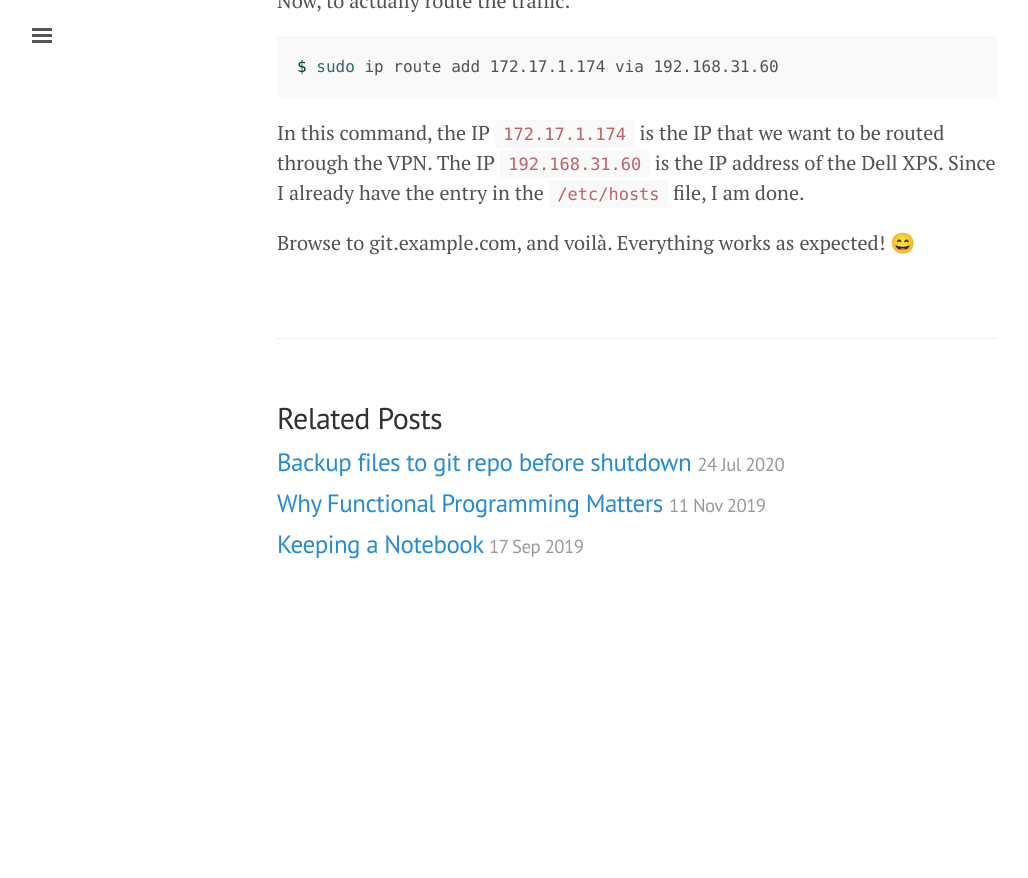
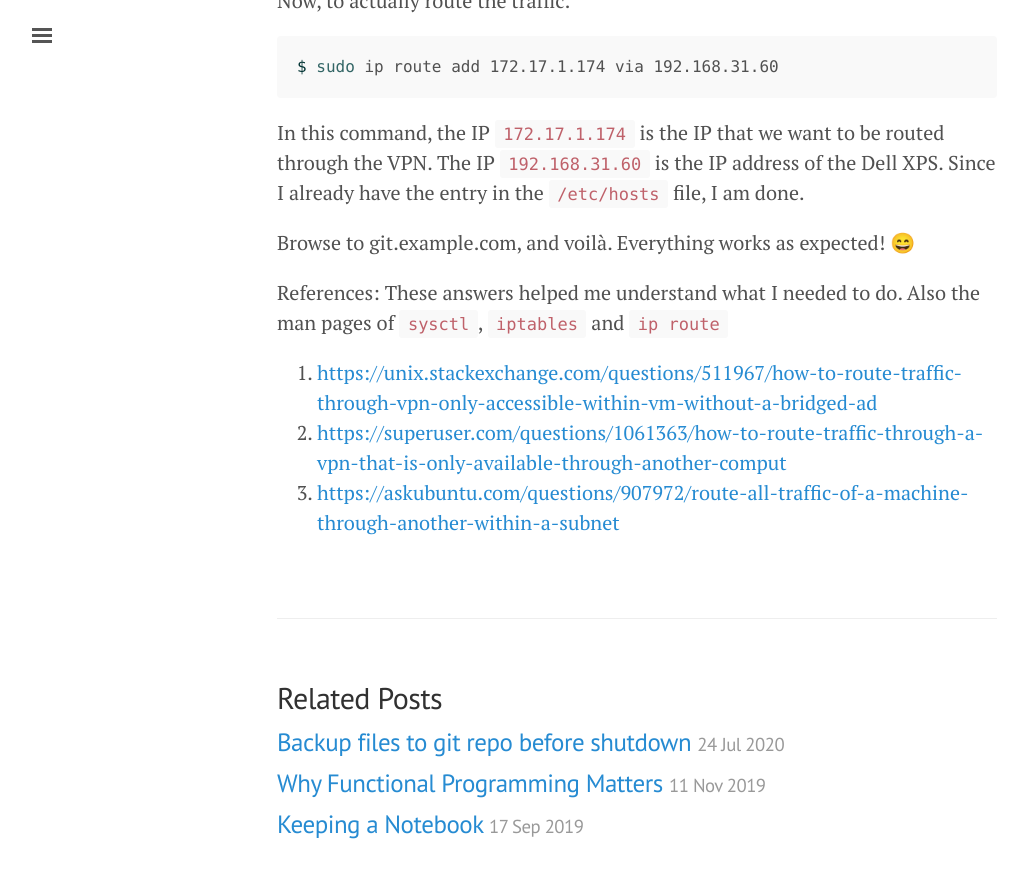
Before and after one commit to lk4ml/blog_example, a Jekyll site: the page built from _posts/2020-08-26-route-vpn-traffic.md, in a window 1280 px wide and 900 px high, scrolled down 1086 px. Shown: the top 878 px of the window, without its empty margins (3-1031 px from the left). Built offline with Jekyll 4.4.1, drawn with Linux system fonts in a browser that asks for light colours; emoji names are drawn with the system emoji font; before the commit the page ends 1706 px from its top, so only the background shows below that.

Commit message:
Add references
Signed-off-by: Mriyam Tamuli <mbtamuli@gmail.com>

```diff
--- a/_posts/2020-08-26-route-vpn-traffic.md
+++ b/_posts/2020-08-26-route-vpn-traffic.md
@@ -35,3 +35,11 @@
 In this command, the IP `172.17.1.174` is the IP that we want to be routed through the VPN. The IP `192.168.31.60` is the IP address of the Dell XPS. Since I already have the entry in the `/etc/hosts` file, I am done.
 
 Browse to git.example.com, and voilà. Everything works as expected! :smile:
+
+
+References:
+These answers helped me understand what I needed to do. Also the man pages of `sysctl`, `iptables` and `ip route`
+
+1. [https://unix.stackexchange.com/questions/511967/how-to-route-traffic-through-vpn-only-accessible-within-vm-without-a-bridged-ad](https://unix.stackexchange.com/questions/511967/how-to-route-traffic-through-vpn-only-accessible-within-vm-without-a-bridged-ad)
+2. [https://superuser.com/questions/1061363/how-to-route-traffic-through-a-vpn-that-is-only-available-through-another-comput](https://superuser.com/questions/1061363/how-to-route-traffic-through-a-vpn-that-is-only-available-through-another-comput)
+3. [https://askubuntu.com/questions/907972/route-all-traffic-of-a-machine-through-another-within-a-subnet](https://askubuntu.com/questions/907972/route-all-traffic-of-a-machine-through-another-within-a-subnet)
```
